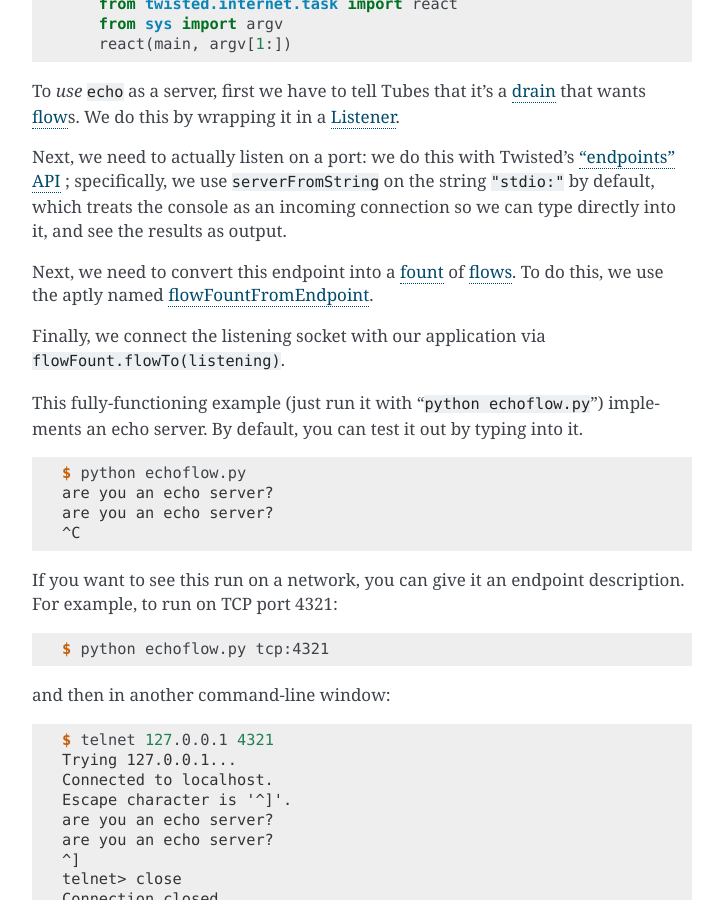
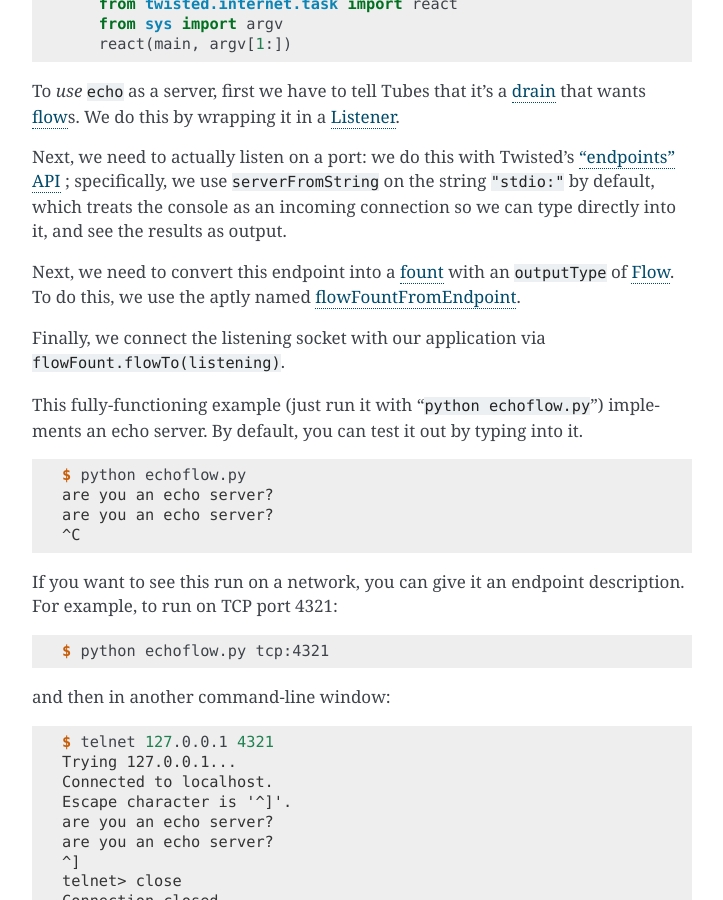
Before and after one commit to twisted/tubes, a Sphinx documentation site: the page built from docs/tube.rst, in a window 1280 px wide and 900 px high, scrolled down 1500 px. Shown: the whole window, without its empty margins (388-1111 px from the left). Built offline with Sphinx 7.4.7, drawn with Linux system fonts in a browser that asks for light colours.

Commit message:
expand on 'of', as per code review

```diff
--- a/docs/tube.rst
+++ b/docs/tube.rst
@@ -46,7 +46,7 @@ We do this by wrapping it in a :api:`tubes.listening.Listener <Listener>`\ .
 
 Next, we need to actually listen on a port: we do this with Twisted's `"endpoints" API <https://twistedmatrix.com/documents/current/core/howto/endpoints.html>`_ ; specifically, we use ``serverFromString`` on the string ``"stdio:"`` by default, which treats the console as an incoming connection so we can type directly into it, and see the results as output.
 
-Next, we need to convert this endpoint into a :api:`tubes.itube.IFount <fount>` of :api:`tubes.listening.Flow <flows>`.
+Next, we need to convert this endpoint into a :api:`tubes.itube.IFount <fount>` with an ``outputType`` of :api:`tubes.listening.Flow <Flow>`.
 To do this, we use the aptly named :api:`tubes.protocol.flowFountFromEndpoint <flowFountFromEndpoint>`.
 
 Finally, we connect the listening socket with our application via ``flowFount.flowTo(listening)``\ .
```
